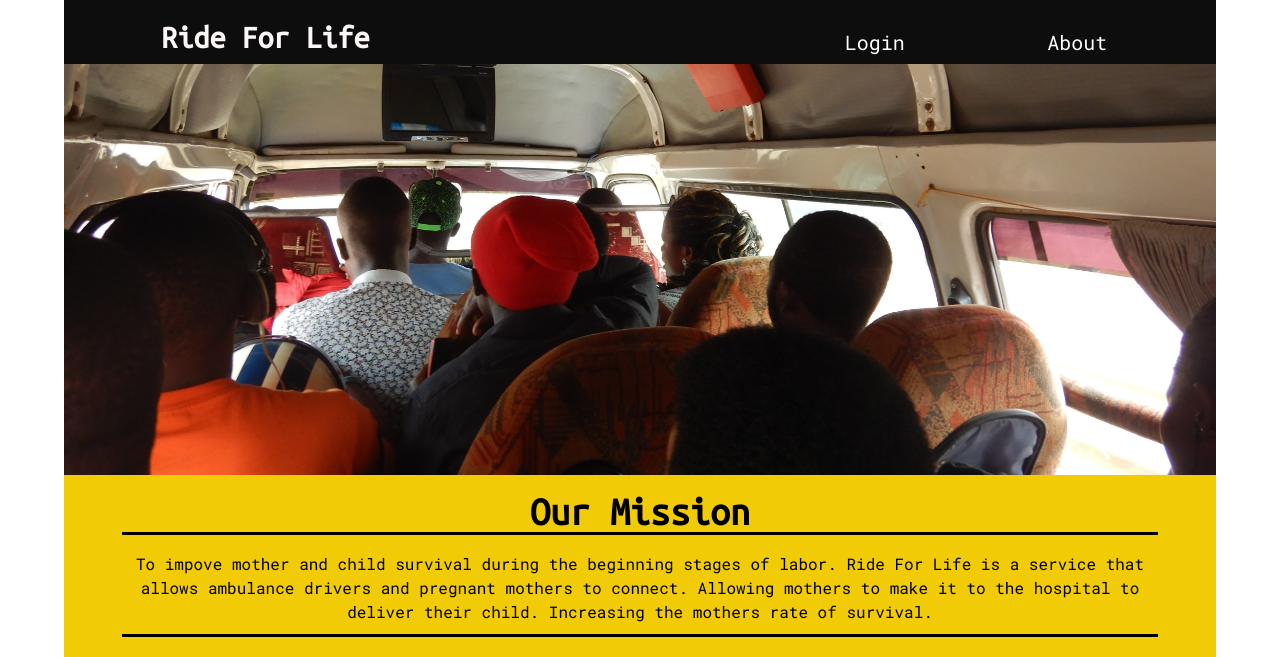
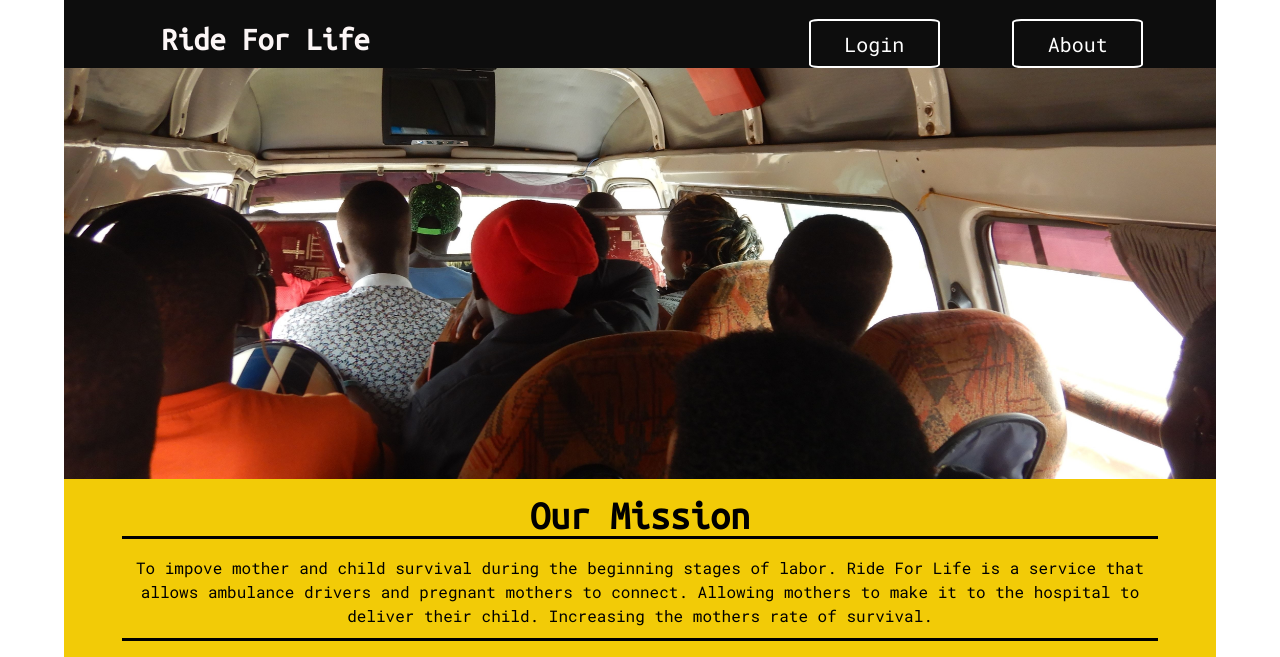
Before and after one commit to BW-Ride-for-Life/Marketing-Page, a plain HTML site: page index.html in a window 1280 px wide. Shown: the top 657 px of the page. Drawn offline with Linux system fonts and the light colour scheme.

Commit message:
minor change

```diff
--- a/less/navigation.less
+++ b/less/navigation.less
@@ -26,13 +26,13 @@
             color: white;
             padding: 2% 7%;
             border-radius: 7%;
-            border:2px solid black;
+            border:2px solid white;
 
             &:hover{
                 background-color: blanchedalmond;
                 color:black;
                 padding: 2% 7%;
-                width: 50%;
+
 
             }
         }
```
Also changed, not shown: css/index.css.
